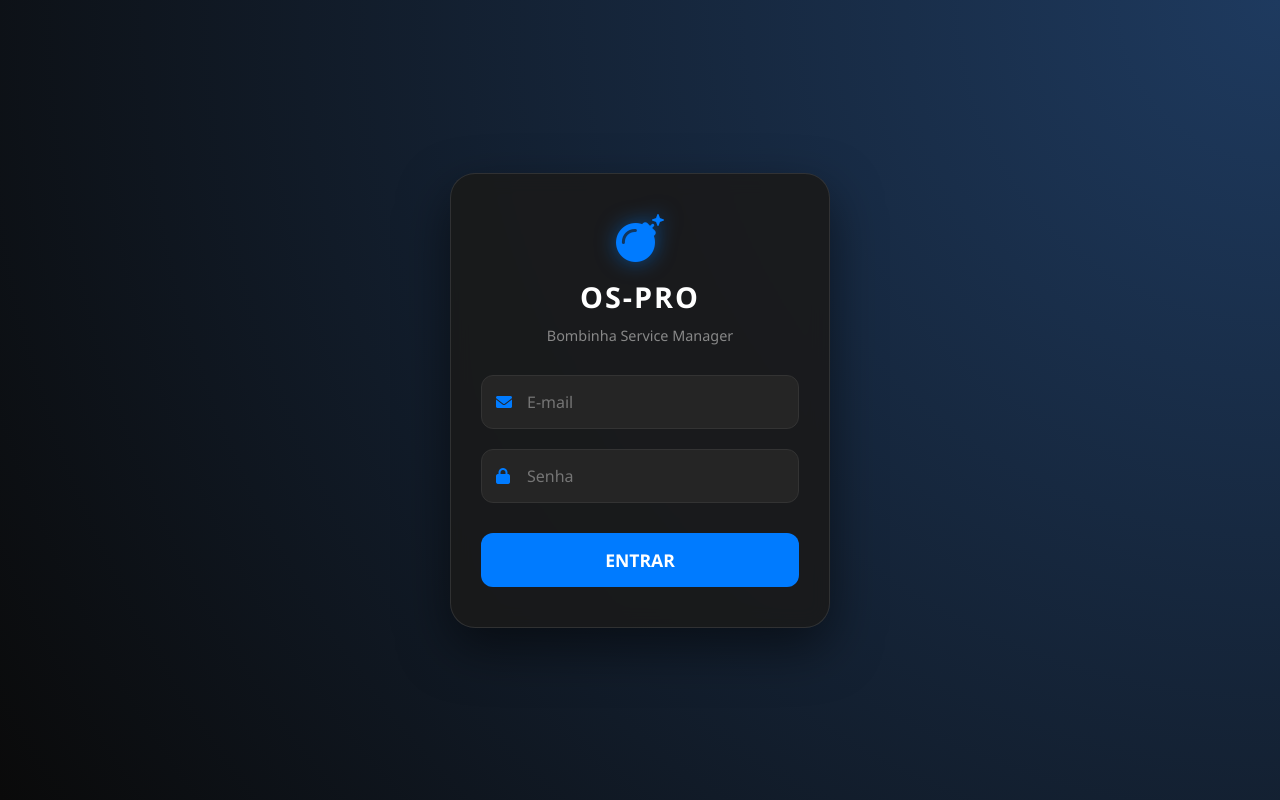
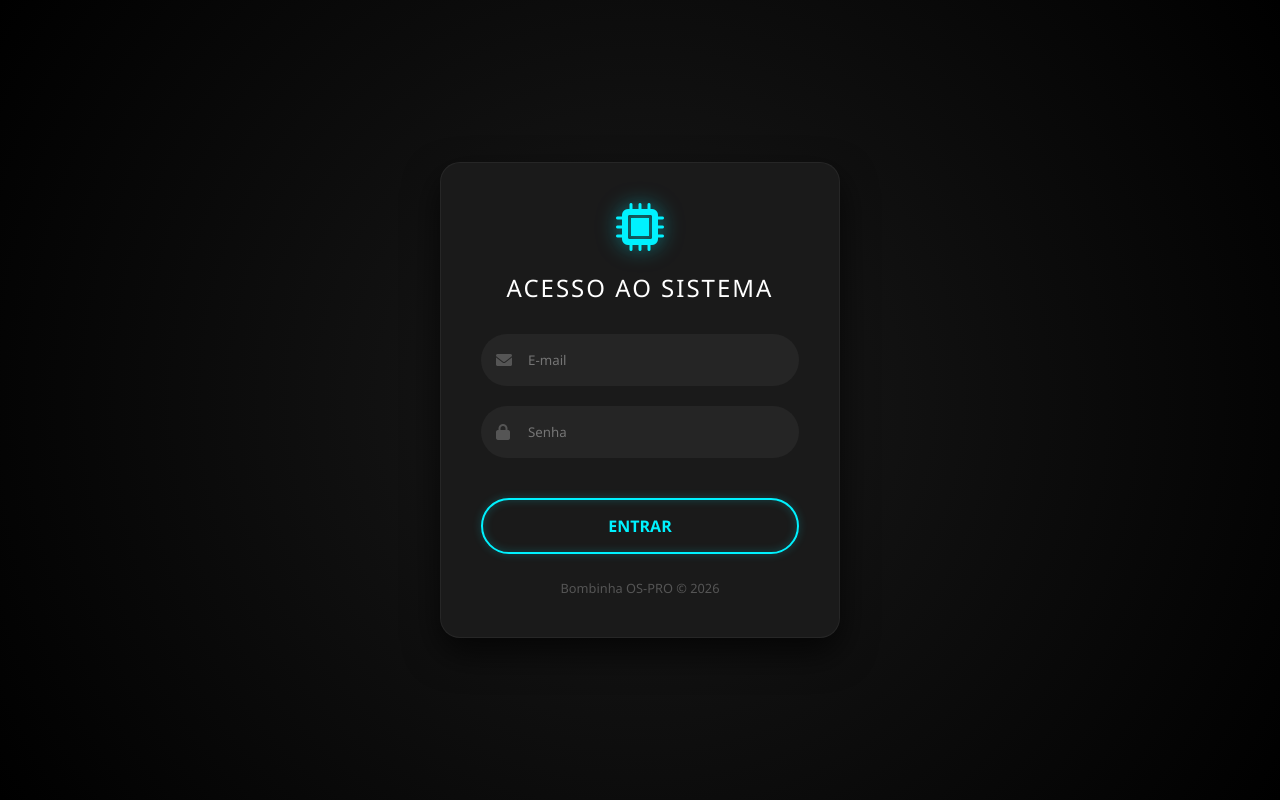
Before and after one commit to Lucas3012/bombinhaOS-PRO, a website: page public/index.html in a window 1280 px wide. Drawn offline with Linux system fonts and the light colour scheme; some packages are replaced by stand-ins of ours; a script that the page names is missing.

Commit message:
Auto-update: 30/04/2026 23:48:37

```diff
--- a/public/index.html
+++ b/public/index.html
@@ -2,85 +2,147 @@
 <html lang="pt-br">
 <head>
     <meta charset="UTF-8">
-    <meta name="viewport" content="width=device-width, initial-scale=1.0, maximum-scale=1.0, user-scalable=no">
+    <meta name="viewport" content="width=device-width, initial-scale=1.0">
     <title>Login | Bombinha OS-PRO</title>
+    <!-- Font Awesome para ícones -->
     <link rel="stylesheet" href="https://cdnjs.cloudflare.com/ajax/libs/font-awesome/6.0.0/css/all.min.css">
+    <!-- SweetAlert2 para alertas bonitos -->
     <script src="https://cdn.jsdelivr.net/npm/sweetalert2@11"></script>
+
     <style>
-        :root { --primary: #007bff; --dark: #0a0a0a; --card: #1a1a1a; }
-        * { margin: 0; padding: 0; box-sizing: border-box; font-family: 'Segoe UI', sans-serif; }
+        :root {
+            --primary: #00d2ff;
+            --neon-blue: #00f2ff;
+            --bg-dark: #0f0f0f;
+            --card-bg: #1a1a1a;
+        }
+
+        * {
+            margin: 0;
+            padding: 0;
+            box-sizing: border-box;
+            font-family: 'Poppins', 'Segoe UI', sans-serif;
+        }
 
         body {
-            background: var(--dark);
-            height: 100vh; display: flex; align-items: center; justify-content: center; padding: 20px;
-            background: radial-gradient(circle at top right, #1e3a5f, #0a0a0a);
+            background-color: var(--bg-dark);
+            background: radial-gradient(circle at center, #1a1a1a 0%, #000 100%);
+            height: 100vh;
+            display: flex;
+            justify-content: center;
+            align-items: center;
+            color: white;
         }
 
-        .login-card {
-            background: rgba(26, 26, 26, 0.9);
-            backdrop-filter: blur(10px);
-            border: 1px solid rgba(255, 255, 255, 0.1);
-            width: 100%; max-width: 380px;
-            padding: 40px 30px; border-radius: 25px;
-            box-shadow: 0 20px 50px rgba(0,0,0,0.5);
+        .login-container {
+            background: var(--card-bg);
+            padding: 40px;
+            border-radius: 20px;
+            width: 100%;
+            max-width: 400px;
+            box-shadow: 0 15px 35px rgba(0, 0, 0, 0.7);
+            border: 1px solid rgba(255, 255, 255, 0.05);
             text-align: center;
         }
 
-        .logo-area i {
-            font-size: 3rem; color: var(--primary); margin-bottom: 15px;
-            filter: drop-shadow(0 0 10px rgba(0, 123, 255, 0.5));
+        .login-container i.main-icon {
+            font-size: 3rem;
+            color: var(--neon-blue);
+            margin-bottom: 20px;
+            filter: drop-shadow(0 0 10px rgba(0, 242, 255, 0.5));
         }
 
-        h1 { color: #fff; font-size: 1.8rem; margin-bottom: 10px; letter-spacing: 2px; }
-        p { color: #888; font-size: 0.9rem; margin-bottom: 30px; }
+        h2 {
+            margin-bottom: 30px;
+            font-weight: 300;
+            letter-spacing: 2px;
+            text-transform: uppercase;
+        }
 
-        .input-group { position: relative; margin-bottom: 20px; }
-        .input-group i { position: absolute; left: 15px; top: 50%; transform: translateY(-50%); color: var(--primary); }
+        .input-group {
+            position: relative;
+            margin-bottom: 20px;
+        }
+
+        .input-group i {
+            position: absolute;
+            left: 15px;
+            top: 50%;
+            transform: translateY(-50%);
+            color: #555;
+        }
 
         input {
-            width: 100%; padding: 15px 15px 15px 45px;
-            background: #252525; border: 1px solid #333; border-radius: 12px;
-            color: #fff; font-size: 1rem; outline: none; transition: 0.3s;
+            width: 100%;
+            padding: 15px 15px 15px 45px;
+            background: #252525;
+            border: 2px solid transparent;
+            border-radius: 50px; /* Bordas arredondadas */
+            color: white;
+            outline: none;
+            transition: 0.3s;
         }
 
-        input:focus { border-color: var(--primary); background: #2a2a2a; box-shadow: 0 0 10px rgba(0,123,255,0.2); }
-
-        button {
-            width: 100%; padding: 15px; background: var(--primary); border: none;
-            border-radius: 12px; color: #fff; font-size: 1.1rem; font-weight: bold;
-            cursor: pointer; transition: 0.3s; margin-top: 10px;
+        input:focus {
+            border-color: var(--primary);
+            background: #2a2a2a;
+            box-shadow: 0 0 10px rgba(0, 210, 255, 0.2);
         }
 
-        button:hover { transform: translateY(-3px); filter: brightness(1.2); }
+        .btn-neon {
+            width: 100%;
+            padding: 15px;
+            margin-top: 20px;
+            border: none;
+            border-radius: 50px; /* Botão arredondado */
+            background: transparent;
+            color: var(--neon-blue);
+            font-size: 1rem;
+            font-weight: bold;
+            text-transform: uppercase;
+            cursor: pointer;
+            border: 2px solid var(--neon-blue);
+            transition: 0.4s;
+            box-shadow: 0 0 10px rgba(0, 242, 255, 0.2), inset 0 0 10px rgba(0, 242, 255, 0.2);
+        }
 
-        /* Mobile Fix */
-        @media (max-width: 480px) {
-            .login-card { padding: 30px 20px; }
+        .btn-neon:hover {
+            background: var(--neon-blue);
+            color: #000;
+            box-shadow: 0 0 30px var(--neon-blue);
+        }
+
+        .footer-text {
+            margin-top: 25px;
+            font-size: 0.8rem;
+            color: #555;
         }
     </style>
 </head>
 <body>
 
-    <div class="login-card">
-        <div class="logo-area">
-            <i class="fas fa-bomb"></i>
-            <h1>OS-PRO</h1>
-            <p>Bombinha Service Manager</p>
-        </div>
+    <div class="login-container">
+        <i class="fas fa-microchip main-icon"></i>
+        <h2>Acesso ao Sistema</h2>
 
         <form id="loginForm">
             <div class="input-group">
                 <i class="fas fa-envelope"></i>
                 <input type="email" id="email" placeholder="E-mail" required>
             </div>
+
             <div class="input-group">
                 <i class="fas fa-lock"></i>
                 <input type="password" id="password" placeholder="Senha" required>
             </div>
-            <button type="submit">ENTRAR</button>
+
+            <button type="submit" class="btn-neon">Entrar</button>
         </form>
+
+        <p class="footer-text">Bombinha OS-PRO &copy; 2026</p>
     </div>
 
+    <!-- O caminho deve ser relativo para funcionar no GitHub Pages -->
     <script src="js/login.js"></script>
 </body>
 </html>
```
